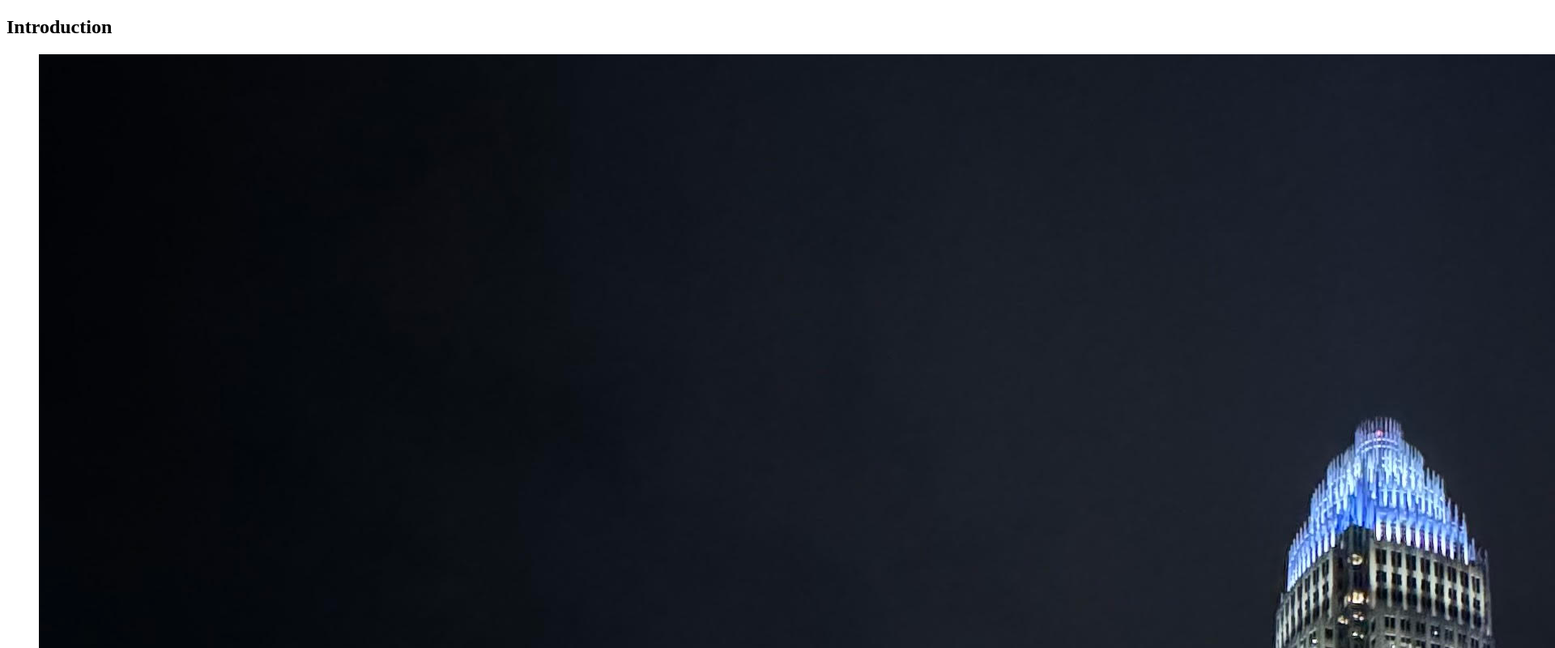
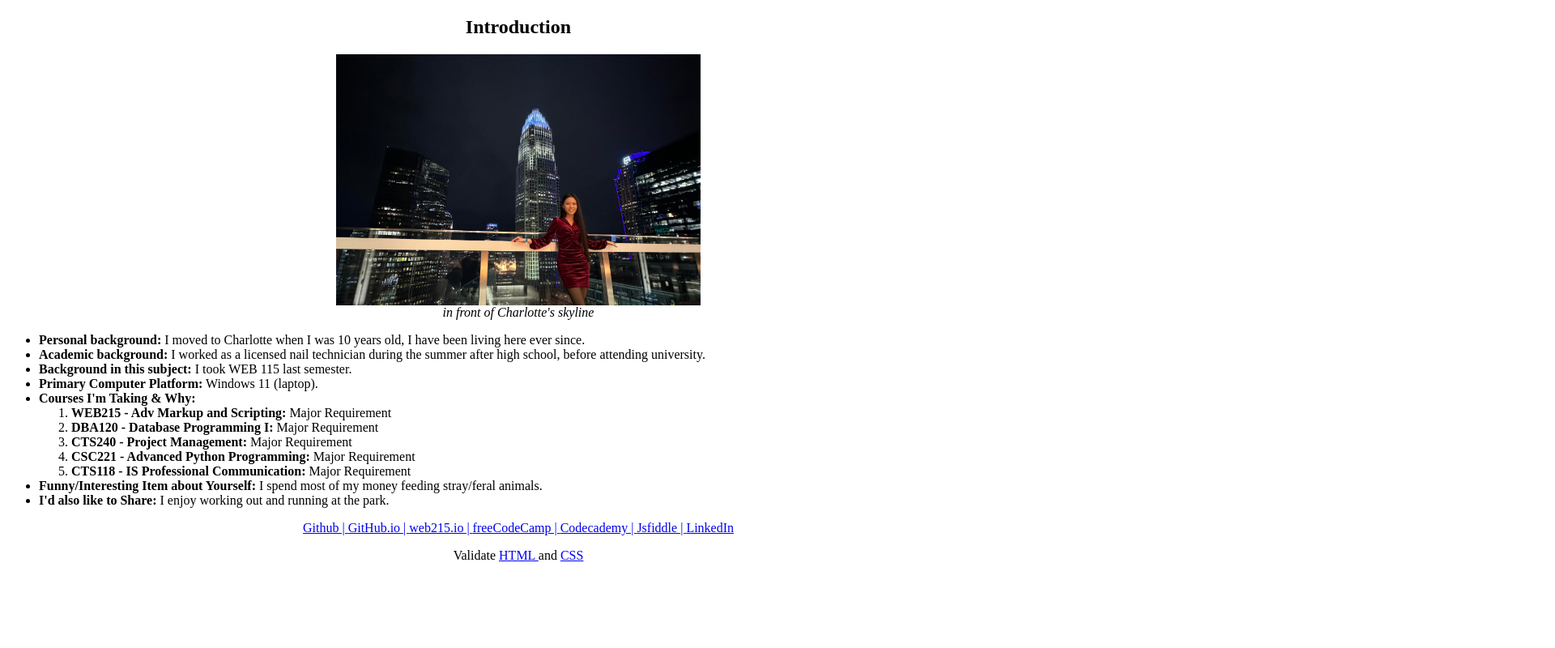
Before and after one commit to rainpyo00/rainpyo00.github.io, a plain HTML site: page web215/introduction.html in a window 1280 px wide. Shown: the top 800 px of the page at 81% size, 1920 px wide, since content can reach past the window. Drawn offline with Linux system fonts and the light colour scheme.

Commit message:
Update default.css

```diff
--- a/web215/styles/default.css
+++ b/web215/styles/default.css
@@ -2,3 +2,18 @@ figcaption {
   text-align: center;
   font-style: italic;
 }
+
+img {
+    display: block;
+    margin-left: auto;
+    margin-right: auto;
+    width: 450px;
+  }
+
+h2 {
+    text-align: center;
+}
+
+footer {
+    text-align: center;
+}
```
